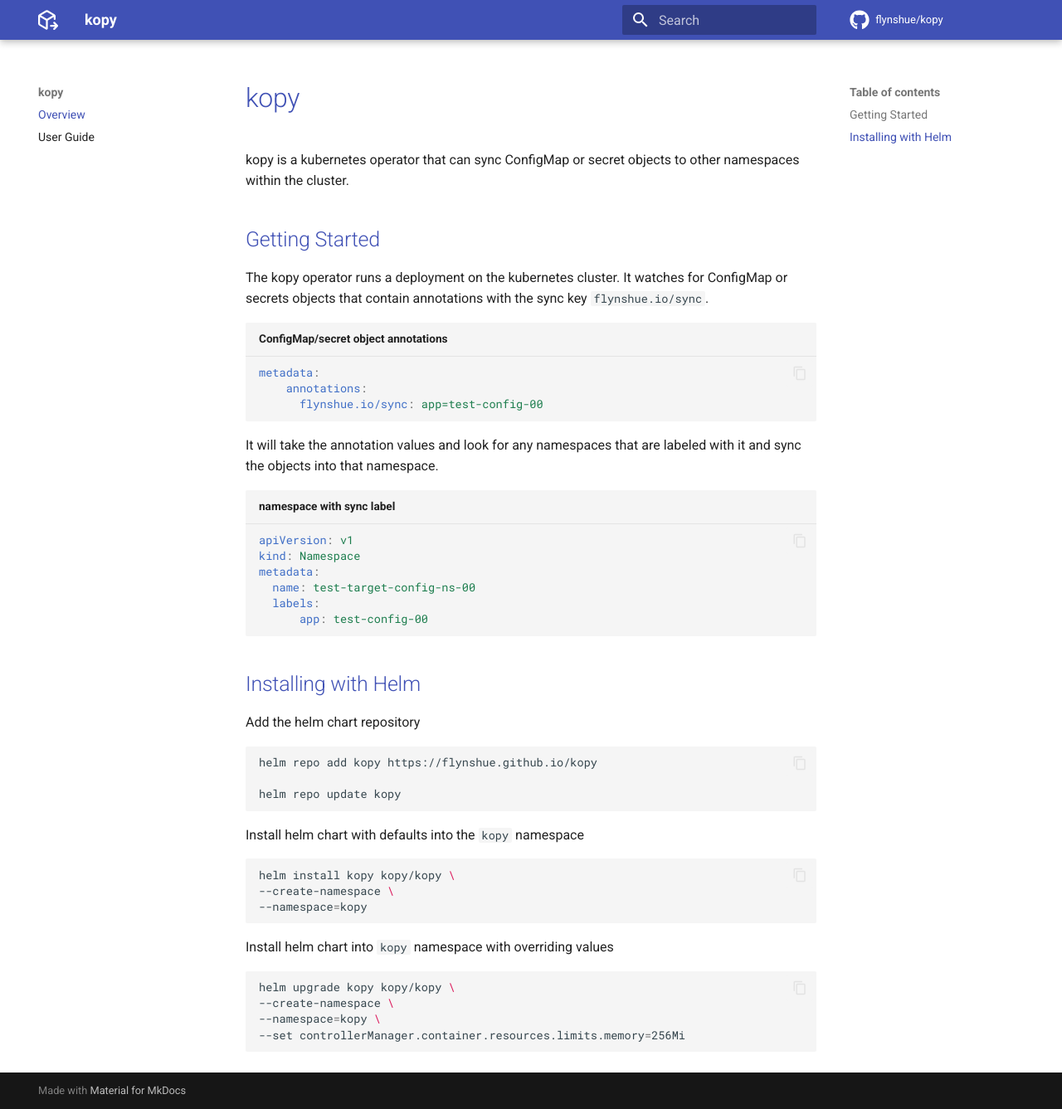
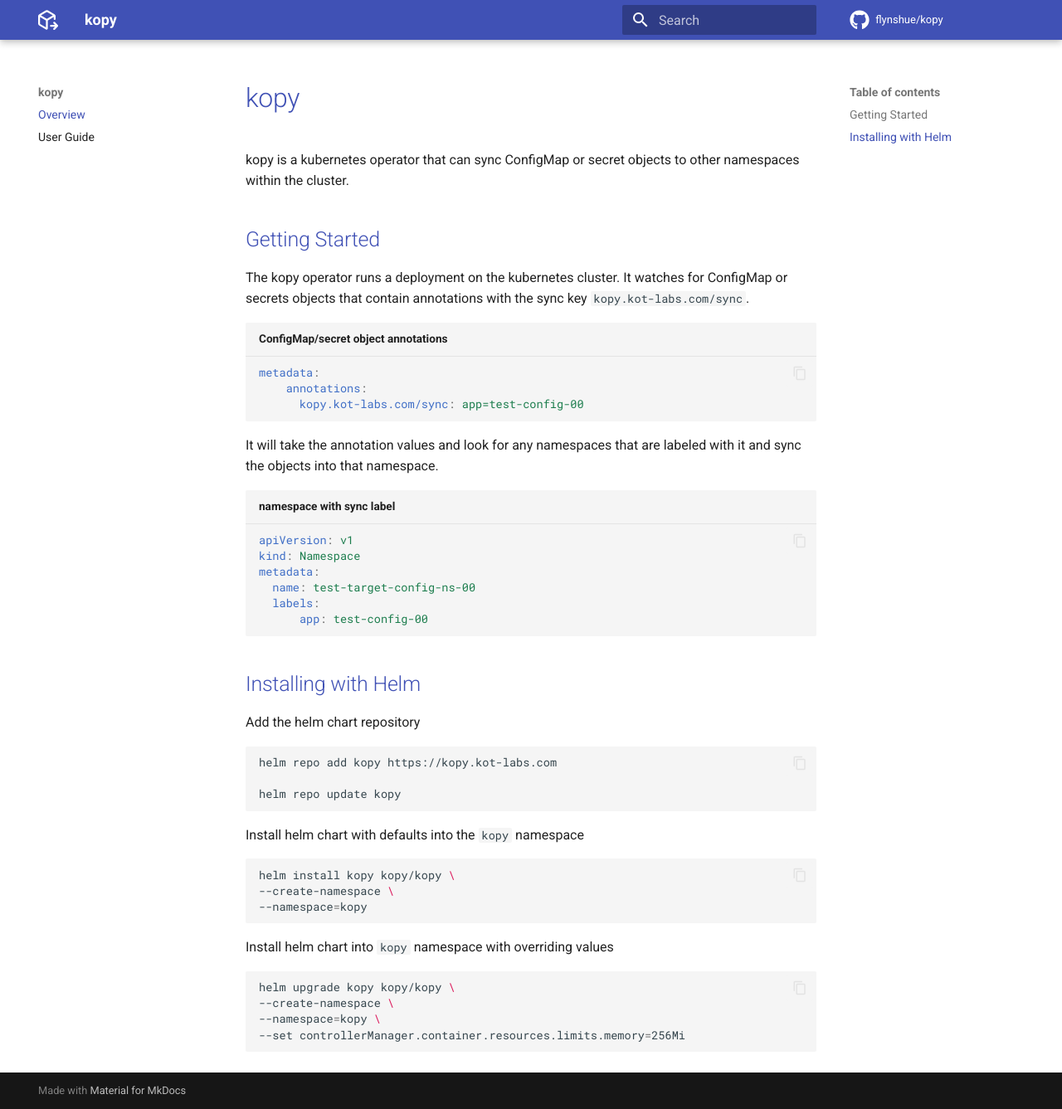
Before and after one commit to flynshue/kopy-docs, an MkDocs documentation site: the page built from docs/index.md, in a window 1280 px wide and 1337 px high. Shown: the whole window at 83% size. Built offline with MkDocs 1.6.1 and Material for MkDocs 9.7.7, drawn with Linux system fonts in a browser that asks for light colours; comment, search, counter and statistics services are not loaded.

Commit message:
update docs

````diff
--- a/docs/index.md
+++ b/docs/index.md
@@ -3,12 +3,12 @@
 kopy is a kubernetes operator that can sync ConfigMap or secret objects to other namespaces within the cluster.
 
 ## Getting Started
-The kopy operator runs a deployment on the kubernetes cluster.  It watches for ConfigMap or secrets objects that contain annotations with the sync key `flynshue.io/sync`.
+The kopy operator runs a deployment on the kubernetes cluster.  It watches for ConfigMap or secrets objects that contain annotations with the sync key `kopy.kot-labs.com/sync`.
 
 ```yaml title="ConfigMap/secret object annotations"
 metadata:
     annotations:
-      flynshue.io/sync: app=test-config-00
+      kopy.kot-labs.com/sync: app=test-config-00
 ```
 
 It will take the annotation values and look for any namespaces that are labeled with it and sync the objects into that namespace.
@@ -25,7 +25,7 @@
 ## Installing with Helm
 Add the helm chart repository
 ```bash
-helm repo add kopy https://flynshue.github.io/kopy
+helm repo add kopy https://kopy.kot-labs.com
 
 helm repo update kopy
 ```
````
